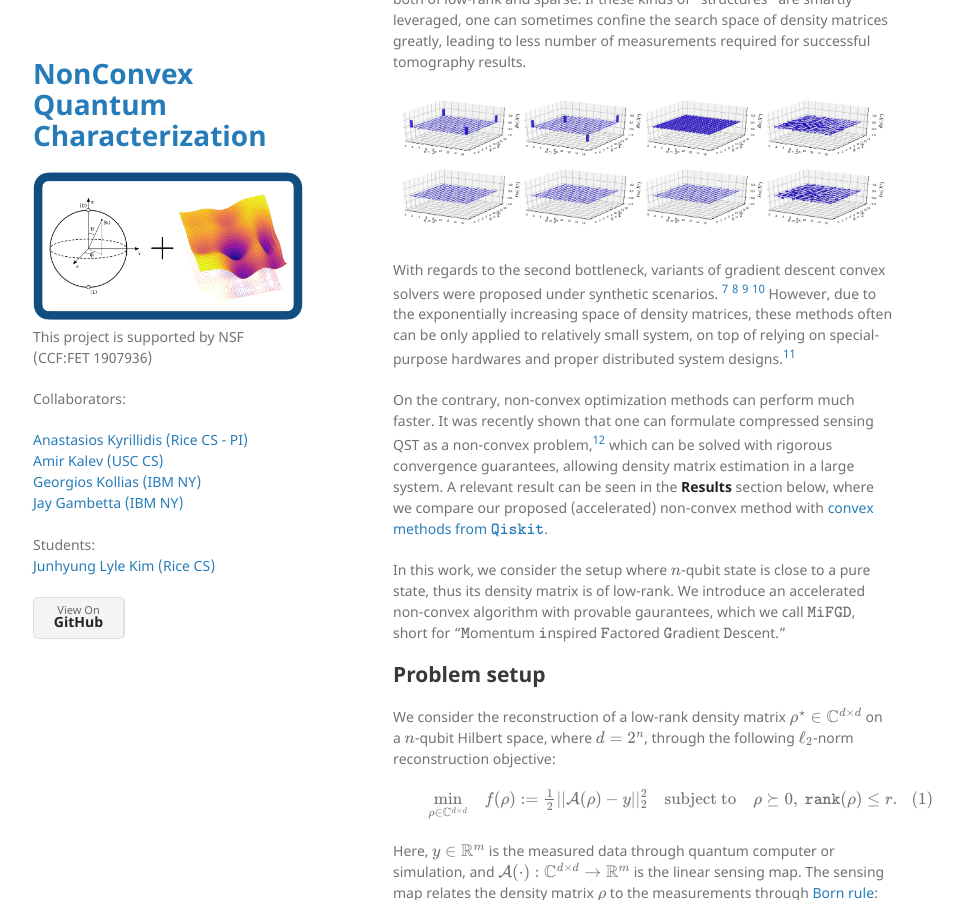
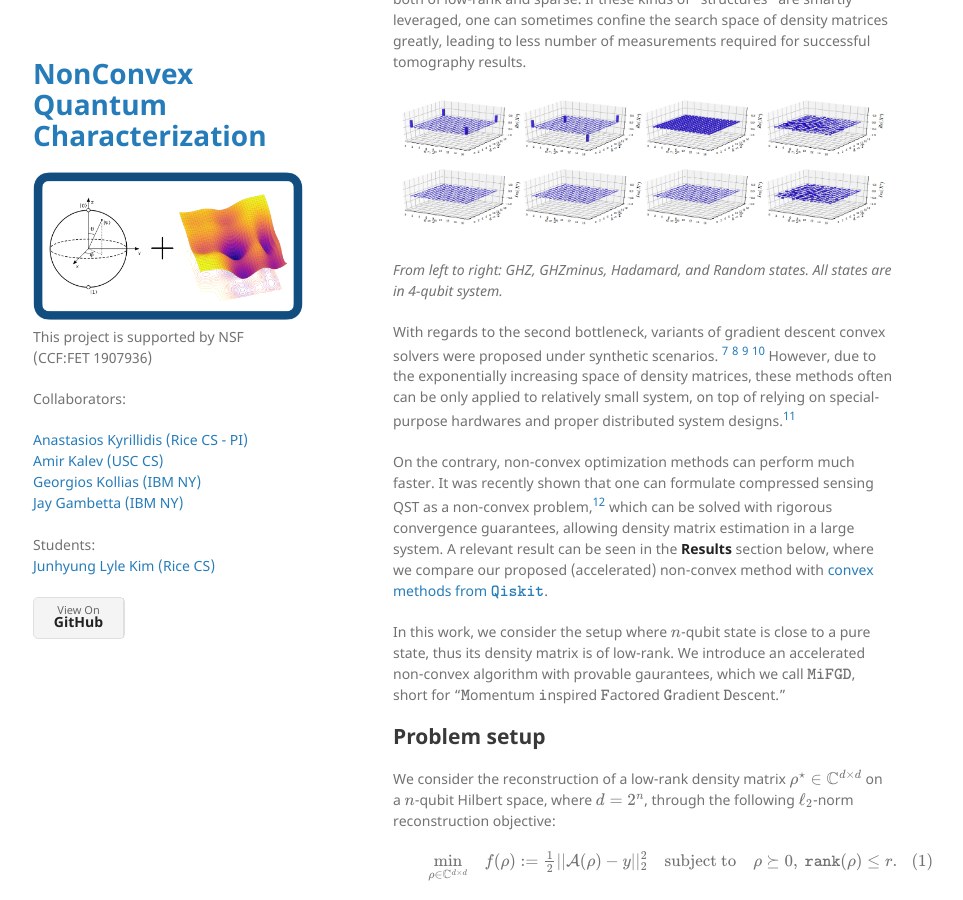
Before and after one commit to akyrillidis/nonconvex-qst, a Jekyll site: the page built from MiFGD.md, in a window 1280 px wide and 900 px high, scrolled down 771 px. Shown: the whole window, without its empty margins (177-1140 px from the left). Built offline with Jekyll 4.4.1, drawn with Linux system fonts in a browser that asks for light colours; formulas are drawn with MathJax 3.

Commit message:
Update MiFGD.md

```diff
--- a/MiFGD.md
+++ b/MiFGD.md
@@ -19,7 +19,8 @@ To give a concrete example, in the figure below, real (top) and imaginary (botto
 
 
 ![From left to right: GHZ, GHZminus, Hadamard, and Random states. All states are in 4-qubit system.](/assets/img/state-plots.png)
-
+{:.image-caption}
+*From left to right: GHZ, GHZminus, Hadamard, and Random states. All states are in 4-qubit system.*
 
 With regards to the second bottleneck, variants of gradient descent convex solvers were proposed under synthetic scenarios. [^goncalves2016projected] [^bolduc2017projected] [^shang2017superfast] [^hu2019reconstructing] However, due to the exponentially increasing space of density matrices, these methods often can be only applied to relatively small system, on top of relying on special-purpose hardwares and proper distributed system designs.[^hou2016full]
 
```
